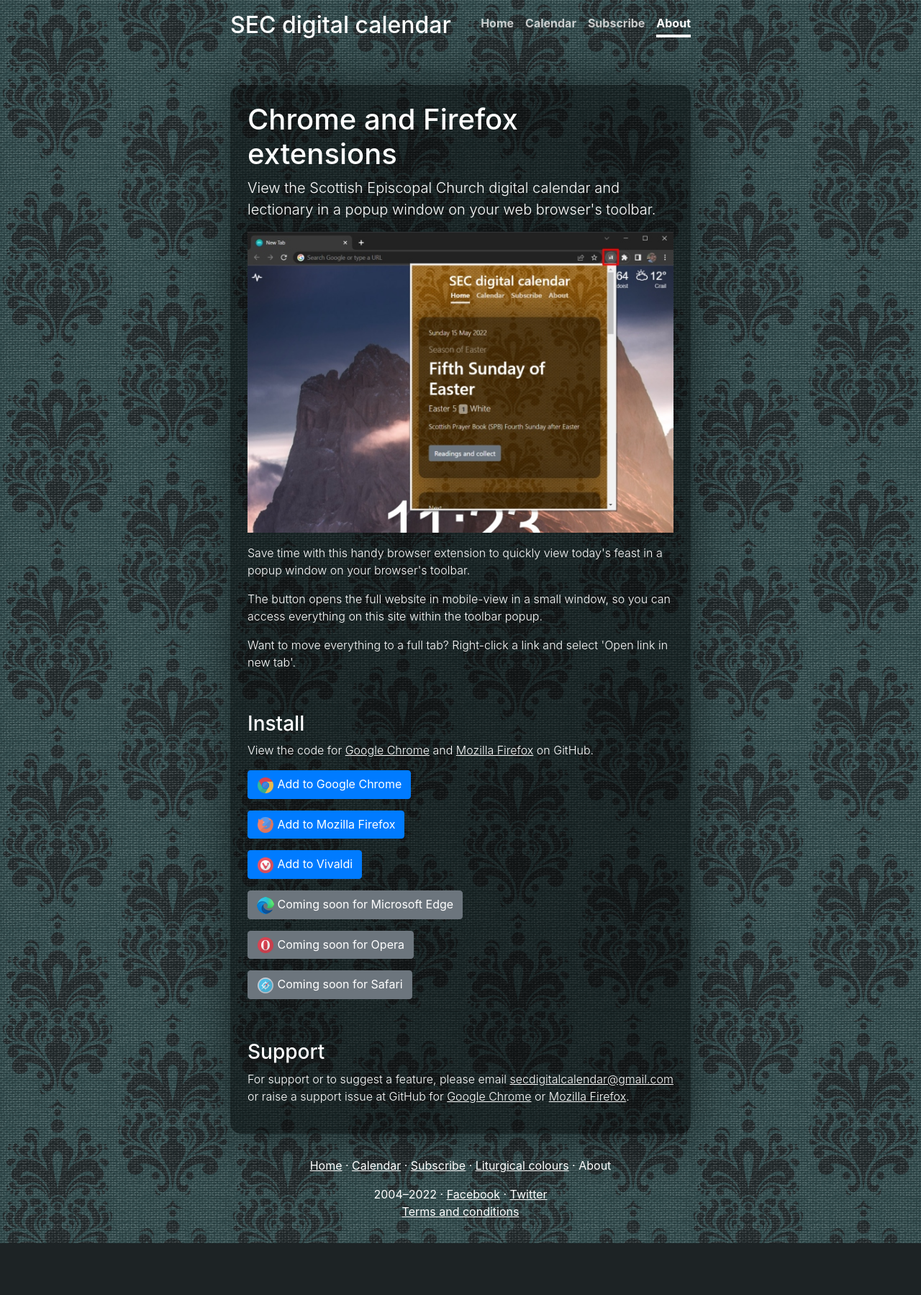
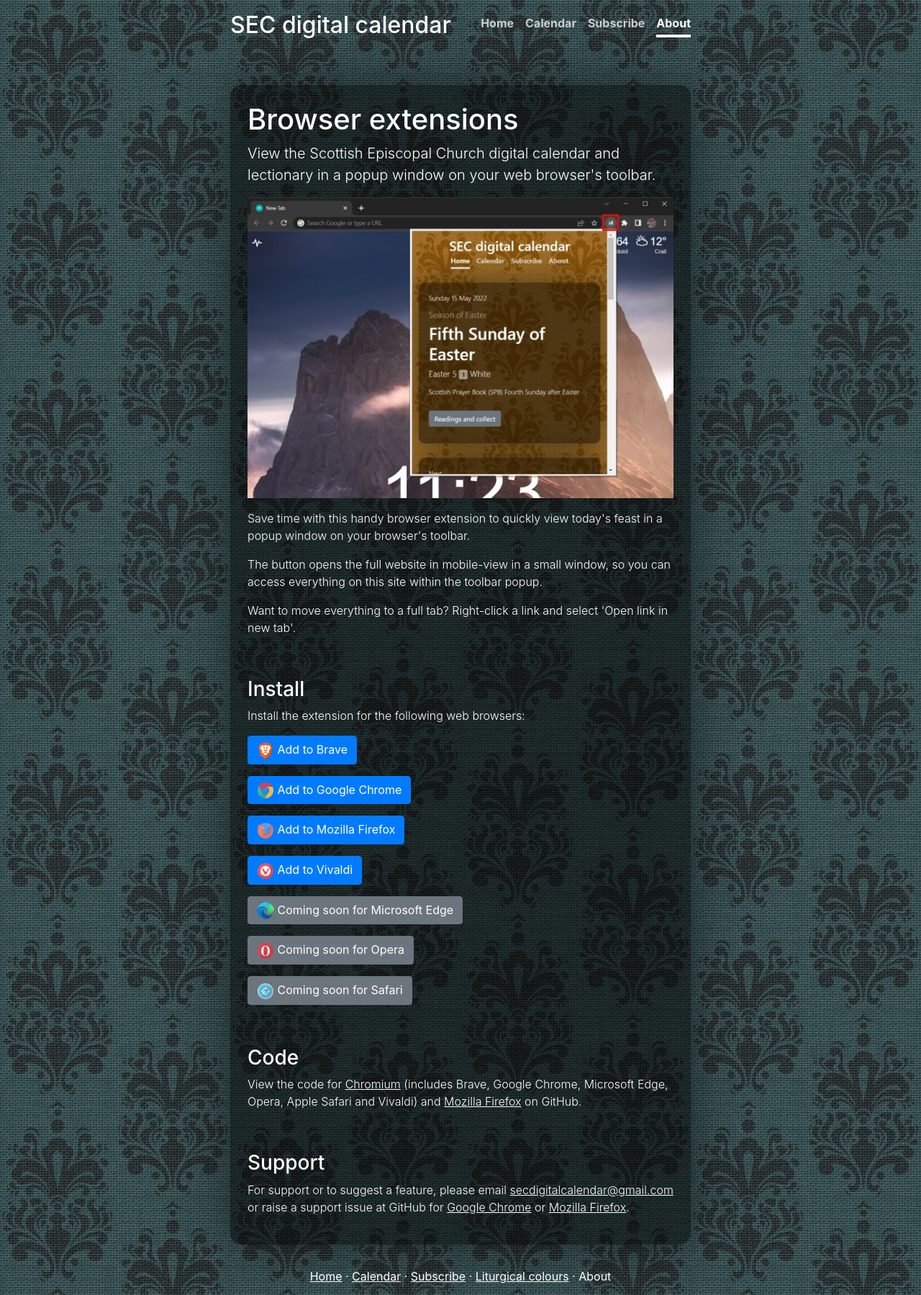
Before and after one commit to garethjmsaunders/sec-digital-calendar-website, a PHP site: page /extension in a window 1280 px wide. Shown: the top 1799 px of the page at 72% size. Before the commit the page ends 1727 px from the top, so only its background shows below. Run offline with PHP 8.4, Linux system fonts and the light colour scheme.

Commit message:
FEAT (Extensions) Add Brave and Vivaldi
Add links to Brave and Vivaldi (they use the Chrome Web Store).
Add section for Code and list Chromium-based.

```diff
--- a/extension/index.php
+++ b/extension/index.php
@@ -50,7 +50,7 @@
 
         <main role="main" class="inner cover text-left Xcontent Xmain-block">
 
-            <h1>Chrome and Firefox extensions</h1>
+            <h1>Browser extensions</h1>
             <p class="lead">View the Scottish Episcopal Church digital calendar and lectionary in a popup window on your web browser's toolbar.</p>
 
             <p><img src="../assets/img/google-chrome-ext-screenshot.jpg" alt="Screenshot of popup window showing SEC Digital Calendar" width="100%"></p>
@@ -63,7 +63,9 @@
 
             <hr>
             <h3>Install</h3>
-            <p>View the code for <a href="https://github.com/garethjmsaunders/sec-digital-calendar-chrome-extension">Google Chrome</a> and <a href="https://github.com/garethjmsaunders/sec-digital-calendar-firefox-extension">Mozilla Firefox</a> on GitHub.</p>
+            <p>Install the extension for the following web browsers:</p>
+
+            <p><a href="https://chrome.google.com/webstore/detail/sec-digital-calendar-and/ldnfoojlojcjfkgaiimnhmnmdbnmehai"><button type="button" class="btn btn-primary"><img src="../assets/icons/internet-browser-brave.png" alt="test"> Add to Brave</button></a></p>
 
             <p><a href="https://chrome.google.com/webstore/detail/sec-digital-calendar-and/ldnfoojlojcjfkgaiimnhmnmdbnmehai"><button type="button" class="btn btn-primary"><img src="../assets/icons/internet-browser-chrome.png" alt="test"> Add to Google Chrome</button></a></p>
 
@@ -74,6 +76,10 @@
             <p><button type="button" class="btn btn-secondary"><img src="../assets/icons/internet-browser-edge.png" alt="test"> Coming soon for Microsoft Edge</button></p>
             <p><button type="button" class="btn btn-secondary"><img src="../assets/icons/internet-browser-opera.png" alt="test"> Coming soon for Opera</button></p>
             <p><button type="button" class="btn btn-secondary"><img src="../assets/icons/internet-browser-safari.png" alt="test"> Coming soon for Safari</button></p>
+
+            <hr>
+            <h3>Code</h3>
+            <p>View the code for <a href="https://github.com/garethjmsaunders/sec-digital-calendar-chrome-extension">Chromium</a> (includes Brave, Google Chrome, Microsoft Edge, Opera, Apple Safari and Vivaldi) and <a href="https://github.com/garethjmsaunders/sec-digital-calendar-firefox-extension">Mozilla Firefox</a> on GitHub.</p>
 
             <hr>
             <h3>Support</h3>
```
